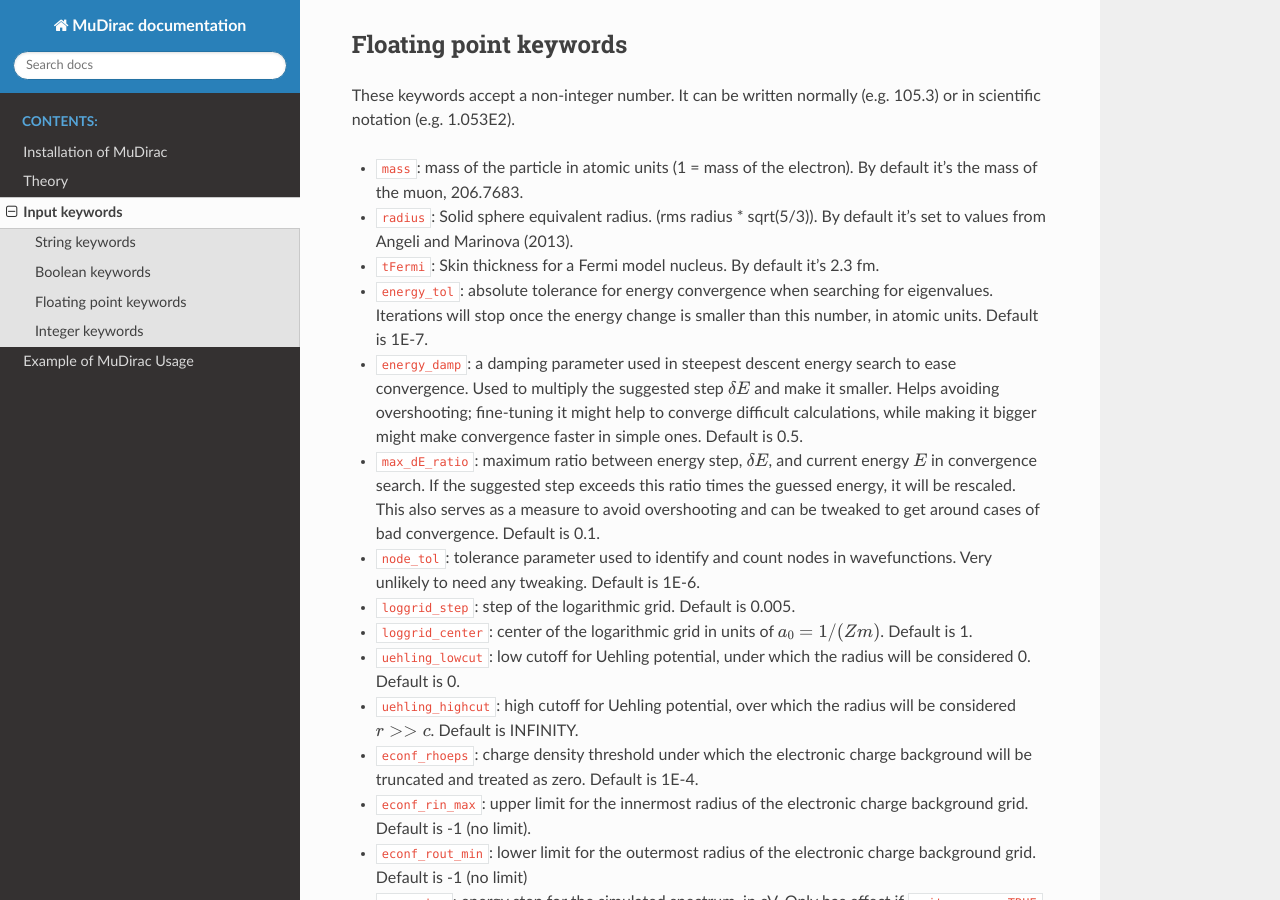
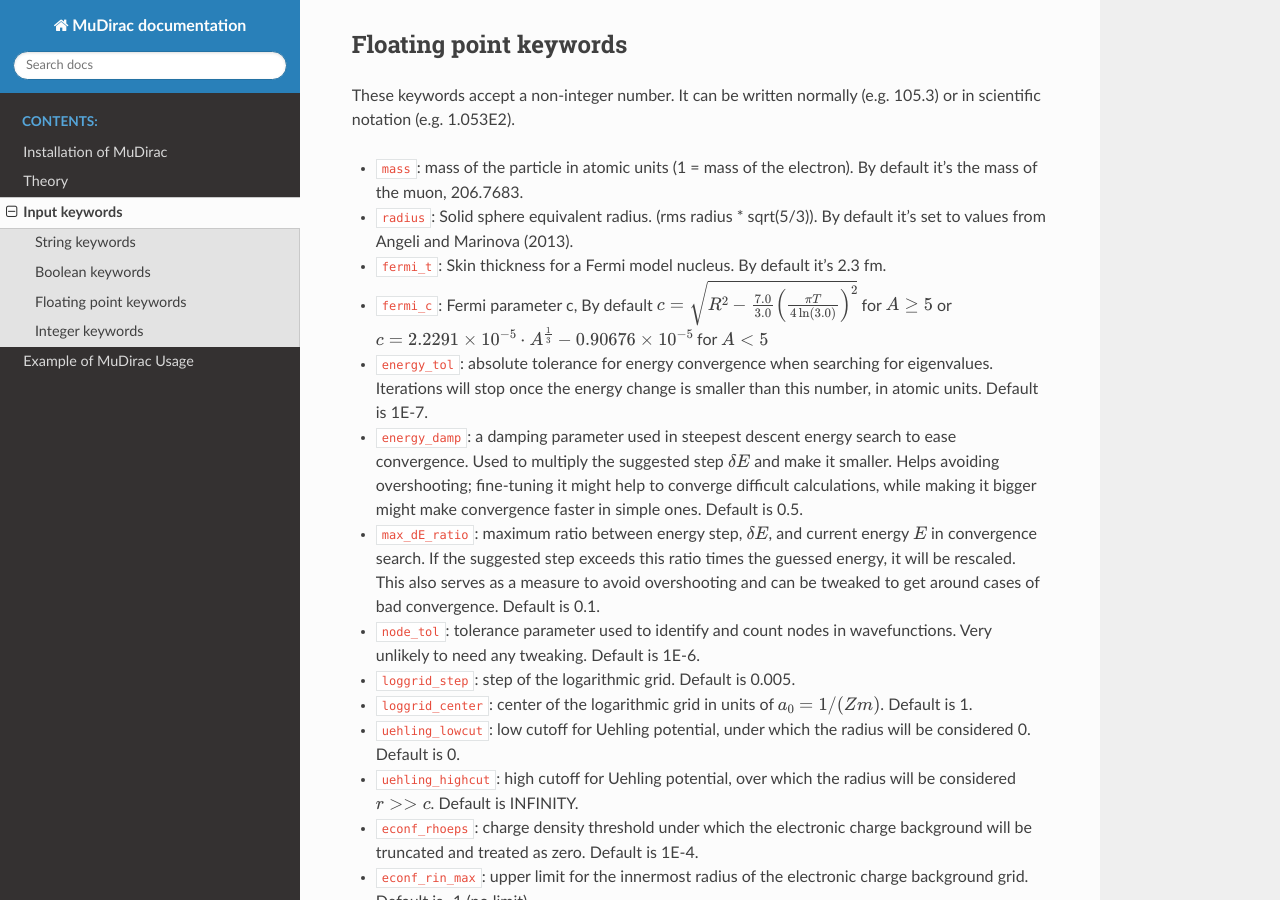
Before and after one commit to muon-spectroscopy-computational-project/mudirac, a Sphinx documentation site: the page built from docs/source/keywords.rst, in a window 1280 px wide and 900 px high, scrolled down 1250 px. Built offline with Sphinx 7.4.7 and the Read the Docs theme 3.1.0, drawn with Linux system fonts in a browser that asks for light colours.

Commit message:
renamed param names
added doc for fermi_c

formating and documentation

```diff
--- a/docs/source/example.rst
+++ b/docs/source/example.rst
@@ -72,7 +72,7 @@
 2. try adding a range of lines; this can be written as K1:M5-K1:M5. It will compute all transitions within the given ranges that obey the selection rules to be allowed;
 3. try plotting the spectra in the :literal:`.spec.dat files`, using Gnuplot or importing them in software like Excel or Origin.
 
-You can also vary the size and shape of the nucleus using the radius and tFermi keywords. For example, you can evaluate what happens if you increase the radius by 1%, or change the skin thickness parameter in the Fermi model to 2.1 fm (rather than the conventional 2.3 fm). Increasing the radius and decreasing the skin thickness should both reduce the transition energies.
+You can also vary the size and shape of the nucleus using the radius and fermi_t keywords. For example, you can evaluate what happens if you increase the radius by 1%, or change the skin thickness parameter in the Fermi model to 2.1 fm (rather than the conventional 2.3 fm). Increasing the radius and decreasing the skin thickness should both reduce the transition energies.
 
 .. code-block:: bash
 
@@ -84,7 +84,7 @@
     uehling_correction: T
     electronic_config: Au
     radius: 7.09
-    tFermi: 2.5
+    fermi_t: 2.5
 
 Which changes the output to the following
 
--- a/docs/source/keywords.rst
+++ b/docs/source/keywords.rst
@@ -42,7 +42,8 @@
 
 * :literal:`mass`: mass of the particle in atomic units (1 = mass of the electron). By default it's the mass of the muon, 206.7683.
 * :literal:`radius`: Solid sphere equivalent radius. (rms radius * sqrt(5/3)). By default it's set to values from Angeli and Marinova (2013).
-* :literal:`tFermi`: Skin thickness for a Fermi model nucleus. By default it's 2.3 fm.
+* :literal:`fermi_t`: Skin thickness for a Fermi model nucleus. By default it's 2.3 fm.
+* :literal:`fermi_c`: Fermi parameter c, By default :math:`c = \sqrt{R^2 - \frac{7.0}{3.0} \left( \frac{\pi T}{4 \ln(3.0)} \right)^2}` for :math:`A\geq5` or :math:`c = 2.2291 \times 10^{-5} \cdot A^{\frac{1}{3}} - 0.90676 \times 10^{-5}` for :math:`A<5`
 * :literal:`energy_tol`: absolute tolerance for energy convergence when searching for eigenvalues. Iterations will stop once the energy change is smaller than this number, in atomic units. Default is 1E-7.
 * :literal:`energy_damp`: a damping parameter used in steepest descent energy search to ease convergence. Used to multiply the suggested step :math:`\delta E` and make it smaller. Helps avoiding overshooting; fine-tuning it might help to converge difficult calculations, while making it bigger might make convergence faster in simple ones. Default is 0.5.
 * :literal:`max_dE_ratio`: maximum ratio between energy step, :math:`\delta E`, and current energy :math:`E` in convergence search. If the suggested step exceeds this ratio times the guessed energy, it will be rescaled. This also serves as a measure to avoid overshooting and can be tweaked to get around cases of bad convergence. Default is 0.1.
```
Also changed, not shown: 2 other files.
